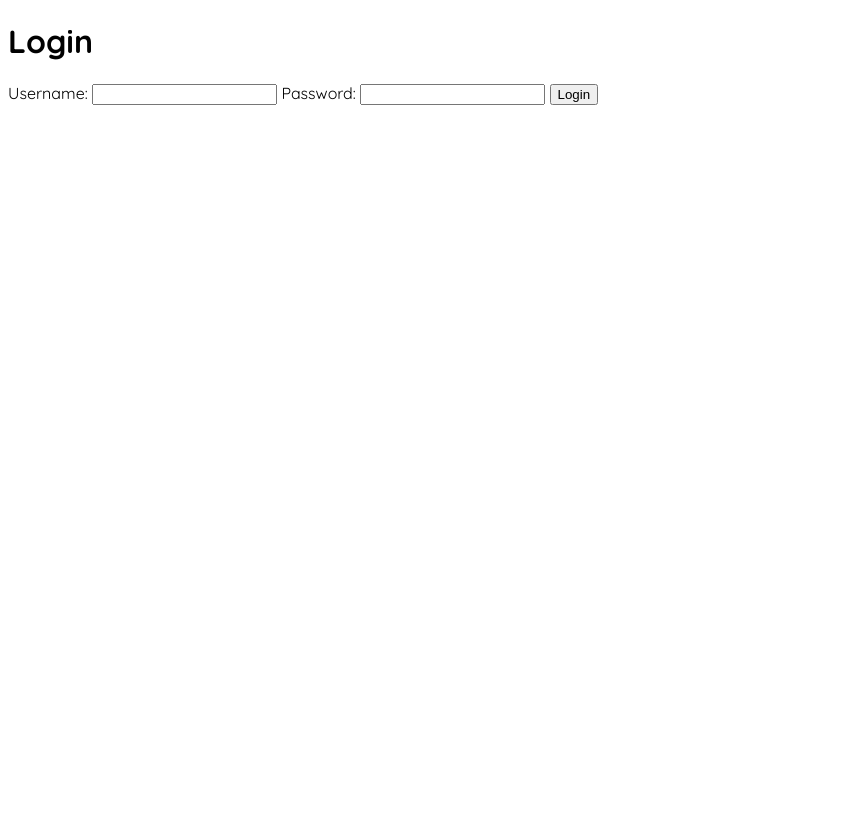
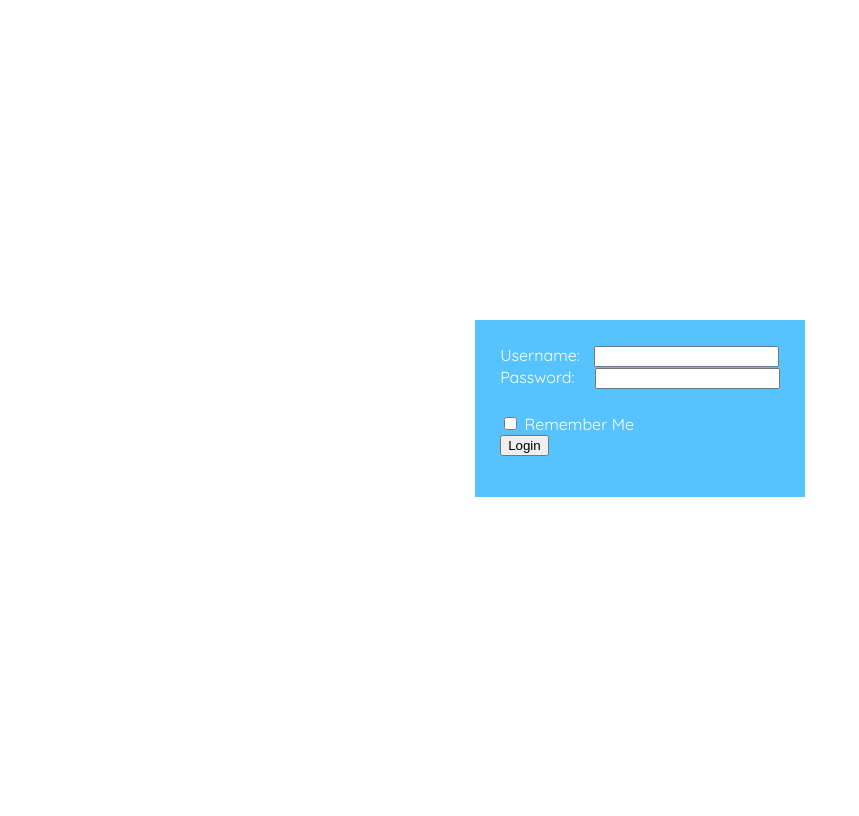
Before and after one commit to Danirali/Minecraft-Server-Status, a PHP site: page /login.html in a window 1280 px wide. Shown: the whole page, without its empty margins (0-859 px from the left). Before the commit the page ends 105 px from the top, so only its background shows below. Run offline with PHP 8.4, Linux system fonts and the light colour scheme.

Commit message:
updated login portal

```diff
--- a/login.html
+++ b/login.html
@@ -11,15 +11,26 @@
     <script src="https://code.jquery.com/jquery-3.6.0.min.js"></script>
 </head>
 <body>
-    <div id="login-container">
-        <h1>Login</h1>
-        <form id="loginForm">
-            <label for="username">Username:</label>
-            <input type="text" id="username" name="username">
-            <label for="password">Password:</label>
-            <input type="password" id="password" name="password">
-            <button type="submit">Login</button>
-            <p id="error-message"></p>
+    <div class="login-container" id="login-container">
+        <form class="login-form" id="loginForm">
+            <div class="login-box">
+                <label class="username-label" for="username">Username:
+                    <input class="username-field" type="text" id="username" name="username">
+                </label>
+                <br>
+                <label class="password-label" for="password">Password:
+                    <input class="password-field" type="password" id="password" name="password">
+                </label>
+                <br>
+            </div>
+            <div class="submit-box">
+                <label class="checkbox-label" for="remember-me">
+                    <input type="checkbox" id="remember-me" name="remember-me"> Remember Me
+                </label>
+                <br>
+                <button type="submit">Login</button>
+            </div>
+            <p id="login-error-message"></p>
         </form>
     </div>
 
--- a/script.js
+++ b/script.js
@@ -22,6 +22,15 @@ loginForm.addEventListener('submit', (event) => {
   processForm()
 })
 
+const autoLoginCheckbox = document.getElementById("remember-me");
+
+autoLoginCheckbox.addEventListener("change", function() {
+  console.log("Checkbox state changed!");
+  if (autoLoginCheckbox.checked) {
+    alert('Using auto login creates a security risk as cookies can be used to gain unathorized access! Only use this setting if you are running a LAN server and not exposing it to the wider internet.')
+  }
+});
+
 function processForm() {
   const formData = new FormData(document.getElementById('loginForm'));
   const username = formData.get('username');
@@ -39,7 +48,6 @@ function processForm() {
     let isAuthenticated = false;
 
     if (document.cookie.length > 0) {
-      console.log("Cookie found!")
       const cookies = document.cookie.split(';');
 
       for (const cookie of cookies) {
@@ -47,13 +55,14 @@ function processForm() {
         for (const user of usersList) {
           if (cookieName === user.username || cookieValue === user.password) {
             isAuthenticated = true;
-            console.log('User is authenticated:', cookieValue);
             authenicateSession(true);
             break;
           }
         }
       }
     }
+
+    const loginErrorBox = document.getElementById('login-error-message')
 
     for (const user of usersList) {
       if (user.username === username && user.password === password) {
@@ -64,13 +73,17 @@ function processForm() {
 
     if (adminUsername === username && adminPassword === password) {
       isAuthenticated = true;
-      console.log('Admin Login successful!');
       authenicateSession(true);
+    } else {
+      loginErrorBox.innerHTML = 'Error: Incorrect username or password.'
+      loginErrorBox.style.color = 'red';
     }
 
   })
   .catch(error => {
     console.error('Error fetching credentials file:', error);
+    loginErrorBox.innerHTML = 'Error: ' + error;
+    loginErrorBox.style.color = 'red';
   });
 
   function authenicateSession(auth) {
@@ -79,15 +92,21 @@ function processForm() {
     }
     if (isAuthenticated === true) {
       console.log(isAuthenticated,"Login authenticated")
-
+      $('#login-container').hide();
+      if (document.cookie.length <= 0 && autoLoginCheckbox.checked) {
+        genCookie()
+      }
+    }
+    if (auth === 'genCookie') {
+      genCookie()
+    }
+    function genCookie() {
       const today = new Date();
       const expirationDate = new Date(today);
       expirationDate.setDate(today.getDate() + 7);
       const formattedDate = expirationDate.toUTCString();
 
       document.cookie = `${username}=${password}; expires=${formattedDate}`;
-
-      $('#login-container').hide();
     }
   }
 }
--- a/style.css
+++ b/style.css
@@ -2,3 +2,38 @@
 html {
     font-family: 'quicksand';
 }
+
+.login-container {
+    /* Existing styles... */
+    display: flex; /* Make container a flexbox */
+    align-items: center; /* Align content vertically */
+    justify-content: center; /* Align content horizontally */
+    height: 100vh; /* Optional: Set container height to 100% viewport height */
+    color: #ffffff;
+}
+
+.login-form {
+    background-color: #56c3fe;
+    border: 25px solid #56c3fe;
+}
+
+
+.login-box {
+    margin-bottom: 25px;
+}
+
+.username-label, .password-label {
+    display: inline-block; /* Make labels inline-block */
+}
+
+.username-field {
+    margin-left: 10px;
+}
+
+.password-field {
+    margin-left: 16px;
+}
+
+.checkbox-label {
+    color: #ffffff;
+}
```
